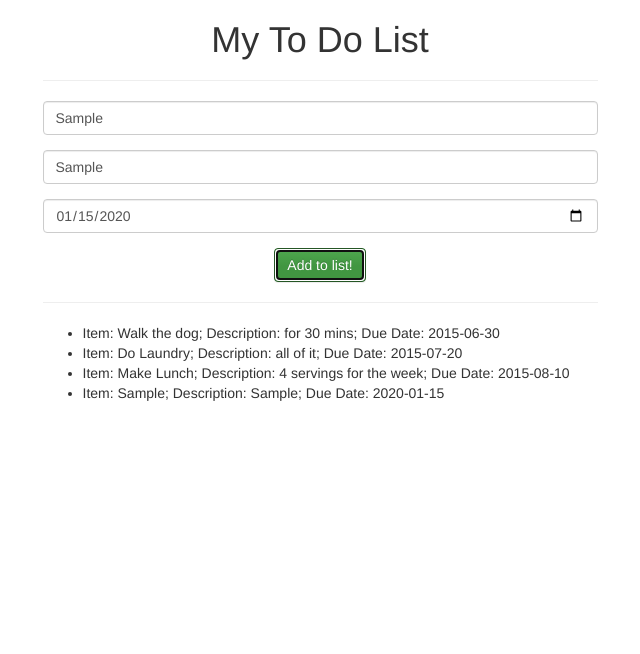
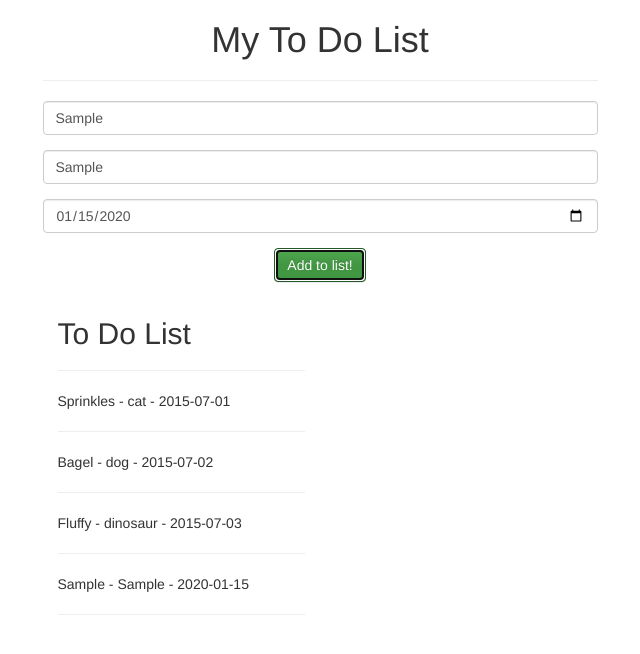
Before and after one commit to zoejf/w2-To-Do-List, a plain HTML site: page index.html in a window 1280 px wide. Both pictures are taken after typing "Sample", "Sample", "2020-01-15" into the empty fields and a click on the input "Add to list!". Shown: the whole page, without its empty margins (320-960 px from the left). Drawn offline with nearby package versions, Linux system fonts and the light colour scheme.

Commit message:
refactored with Underscore

```diff
--- a/index.html
+++ b/index.html
@@ -12,7 +12,7 @@
 
 </head>
 <body>
-	<div class="container">
+<div class="container">
     <div class="row">
       <div class="col-md-6 col-md-offset-3">
         <div class="text-center">
@@ -32,21 +32,39 @@
               <input type="submit" class="btn btn-success" value="Add to list!">
             </div>
           </form>
-          <hr>
+
+          <!-- alert shows up when any of the fields has not been filled out -->
+			<div class="alert alert-danger display" role="alert"> Error: You are missing information and cannot add this task to the list.</div>
         </div>
-        <ul id="to_do_list">
-<!--           <li class="item">Do laundry</li>
-          <li class="item">Pay Comcast bill</li>
-          <li class="item">Finish homework</li> -->
-        </ul>
-      </div>
-    </div>
-  </div>
+        <div class="col-md-6">
+        	<h2>To Do List</h2>
+        	<hr>
+        	<div id="todo-list">
+
+        	</div>
+        </div>
+
+	  </div>
+	</div>
+</div>
+
 
 
 	    <script src="https://ajax.googleapis.com/ajax/libs/jquery/1.11.3/jquery.min.js"></script>
+	    <!-- underscore -->
+  		<script type="text/javascript" src="https://cdnjs.cloudflare.com/ajax/libs/underscore.js/1.8.3/underscore-min.js"></script>
 		<!-- Latest compiled and minified JavaScript -->
 		<script src="https://maxcdn.bootstrapcdn.com/bootstrap/3.3.5/js/bootstrap.min.js"></script>
 		<script type="text/javascript" src="scripts.js"></script>
+
+		<script type="text/template" id="todo-template">
+		    <div class="to_do">
+		      <p>
+		        <%= title %> - <%= description %> - <%= date %>
+		      </p>
+		      <hr>
+		    </div>
+		</script>
+
 </body>
 </html>
--- a/scripts.js
+++ b/scripts.js
@@ -2,47 +2,70 @@ $(function() {
 
 	var $newItemForm = $("#new_task_item");
 	var $toDoList = $("#to_do_list");
-	var listArray = [];
-	var liArray = [{item_title: "Walk the dog", description: "for 30 mins", due_date: "2015-06-30"}, {item_title: "Do Laundry", description: "all of it", due_date: "2015-07-20"},
-	{item_title: "Make Lunch", description:"4 servings for the week", due_date: "2015-08-10"}];
 
-//pre-loads first three list items
-$(liArray).each (function displayItems() {
-		var $newLI = $('<li class="item"> Item: ' + this.item_title + ";     Description: " + this.description + ";     Due Date: " + this.due_date + '</li>');
-		$('#to_do_list').append($newLI);
-});
+	//to do template -- this is a function
+	var toDoTemplate = _.template($('#todo-template').html());
 
-	//listens for click on the "add to list" button
+	var $toDoUl = $("#todo-list");
+
+	var tasks = [
+	  {title: "Sprinkles", description: "cat", date: "2015-07-01"},
+	  {title: "Bagel", description: "dog", date: "2015-07-02"},
+	  {title: "Fluffy", description: "dinosaur", date: "2015-07-03"}
+	];
+
+	_.each(tasks, function (task, index) {
+	  var $task = $(toDoTemplate(task));
+	  $task.attr('data-index', index);
+	  $toDoUl.append($task);
+	});
+
+
+//listens for click on the "add to list" button
 	$newItemForm.on("submit", function(event) {
 		event.preventDefault();
+
+		// if ( ($('#item_name').text() !== $('#item_name').val()) || ($('#item_desc').text() !== $('#item_desc').val()) || ($('due_date').text() !== $('#due_date').val()) ) {
+		// 	$(".alert.alert-danger").removeClass("display");
+		// } else {
+
 		console.log('form submitted');
 		console.log($('#item_name').val() );  //shopping list name input
 		console.log($('#item_desc').val() ); // shopping list description input
 		console.log($('#due_date').val() ); // shopping list due date
 
 		//creates a new variable to store the newly submitted item
-		var $newLI = $('<li class="item"> Item: ' + $('#item_name').val() + ";    Description: " + $('#item_desc').val() + ";    Due Date: " +  $('#due_date').val() +'</li>');
+		var newTasks = [];
 
-		//adds the submitted item to the list below
-		$('#to_do_list').append($newLI);
+		//adds the submitted item to an array of new items
+		newTasks.push({title: $('#item_name').val(), description: $('#item_desc').val(), date: $('#due_date').val() });
+
+		//print the new tasks to the html
+		_.each(newTasks, function (task, index) {
+		  var $task = $(toDoTemplate(task));
+		  $task.attr('data-index', index);
+		  $toDoUl.append($task);
+		});
+
 
 		// this allows strikeout (or "done" class) for the new items
-		$listItems = $("#to_do_list .item");
+		$listItems = $("#todo-list .to_do");
 		$listItems.click(function (event) {
 			event.preventDefault();
 			$(this).addClass("done");
 			})
 
-		//push the newly submitted items to the array of items
-		listArray.push({item_title: $("#item_name").val(), description: $('#item_desc').val() });
 
-		console.log("item name: " + $("#item_name").val() + "description: " + $("#item_desc").val() );
-		console.log(listArray);
+		console.log("item title: " + $("#item_name").val() + " description: " + $("#item_desc").val() + " date: " + $('#due_date').val() );
+		console.log(tasks);
+
+		// });
 	});
 
 
+
 // this allows strikeout for the hardcoded items
-	var $listItems = $("#to_do_list .item");
+	var $listItems = $("#todo-list .to_do");
 
 		$listItems.click(function (event) {
 			event.preventDefault();
--- a/style.css
+++ b/style.css
@@ -3,3 +3,7 @@
 	opacity: .5;
 	transition-duration: 1s;
 }
+
+.display {
+	display:none;
+}
```
